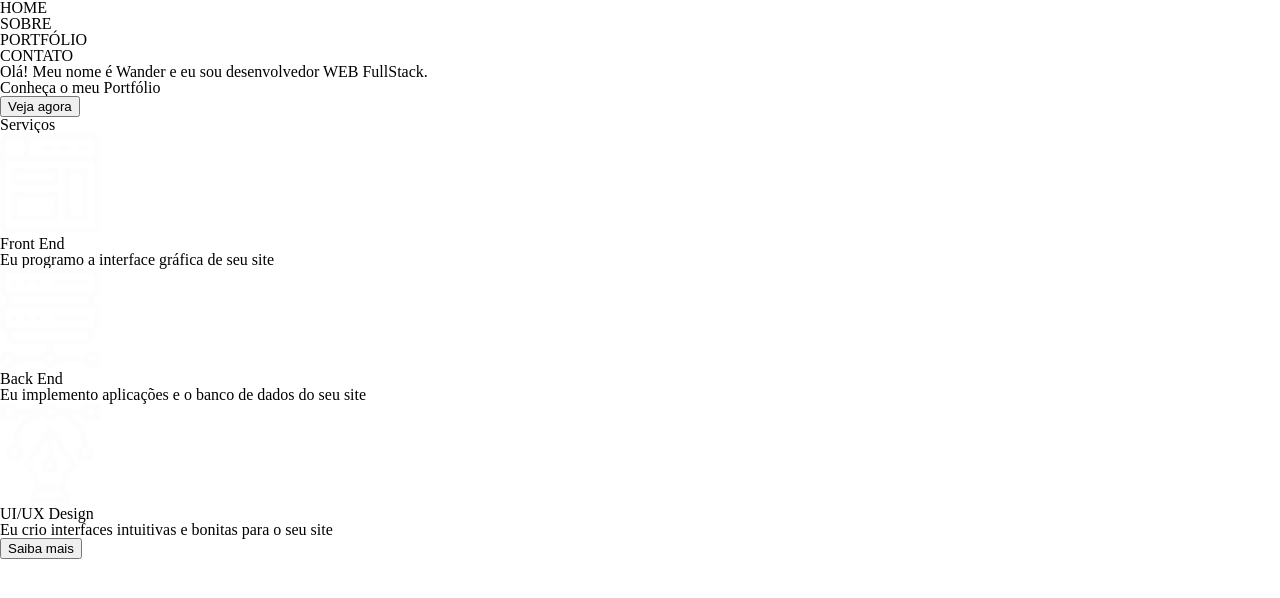
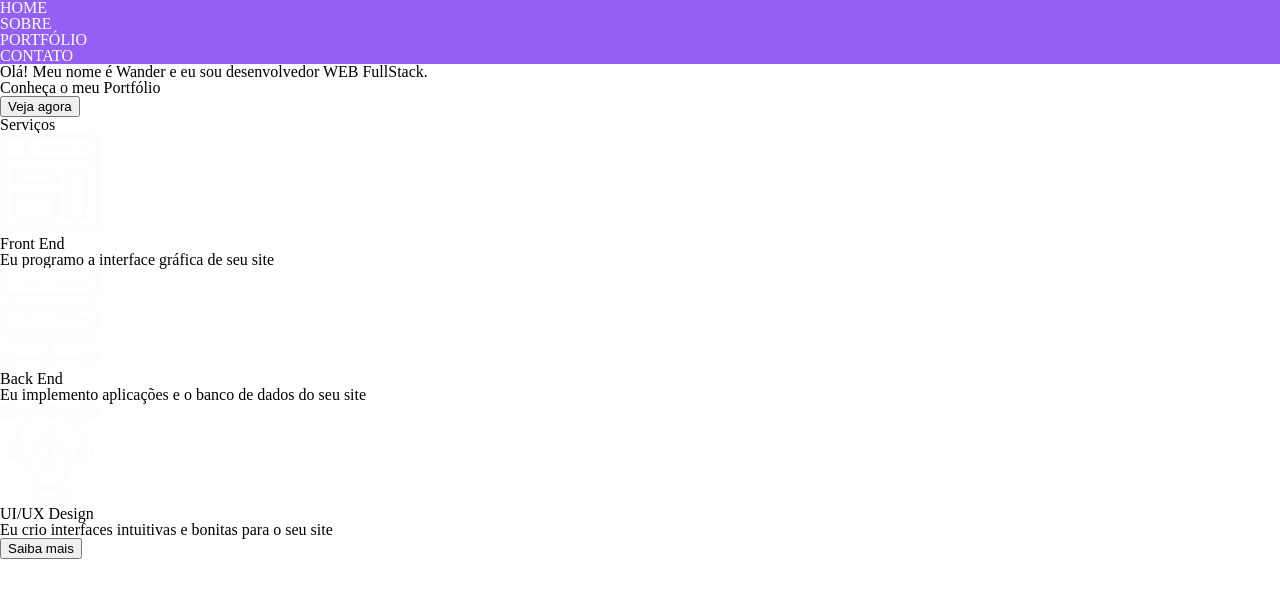
Before and after one commit to wander-junior/portfolio, a React (Create React App) app: page / in a window 1280 px wide. Shown: the top 598 px of the page. Built offline with nearby package versions, Linux system fonts and the light colour scheme.

Commit message:
Apply color to Menu component

```diff
--- a/src/App.js
+++ b/src/App.js
@@ -14,7 +14,7 @@ const theme = {
 function App() {
   return (
     <div className="App">
-      <Menu/>
+      <Menu theme={theme}/>
       <Title />
       <Abilities />
     </div>
--- a/src/components/Menu/index.js
+++ b/src/components/Menu/index.js
@@ -1,14 +1,24 @@
 import React from 'react'
+import styled from 'styled-components'
 
-export default function Menu() {
+export default function Menu({theme}) {
+
+    const MenuWrapper = styled.nav`
+        background: ${theme.colors.primary};
+    `;
+
+    const MenuItem = styled.li`
+        color: ${theme.colors.tertiary};
+    `;
+
     return (
-        <nav>
+        <MenuWrapper>
             <ul>
-                <li>HOME</li>
-                <li>SOBRE</li>
-                <li>PORTFÓLIO</li>
-                <li>CONTATO</li>
+                <MenuItem>HOME</MenuItem>
+                <MenuItem>SOBRE</MenuItem>
+                <MenuItem>PORTFÓLIO</MenuItem>
+                <MenuItem>CONTATO</MenuItem>
             </ul>
-        </nav>
+        </MenuWrapper>
     )
 }
```
Also changed, not shown: 1 other file (tests, documents, lock files or other folders).
